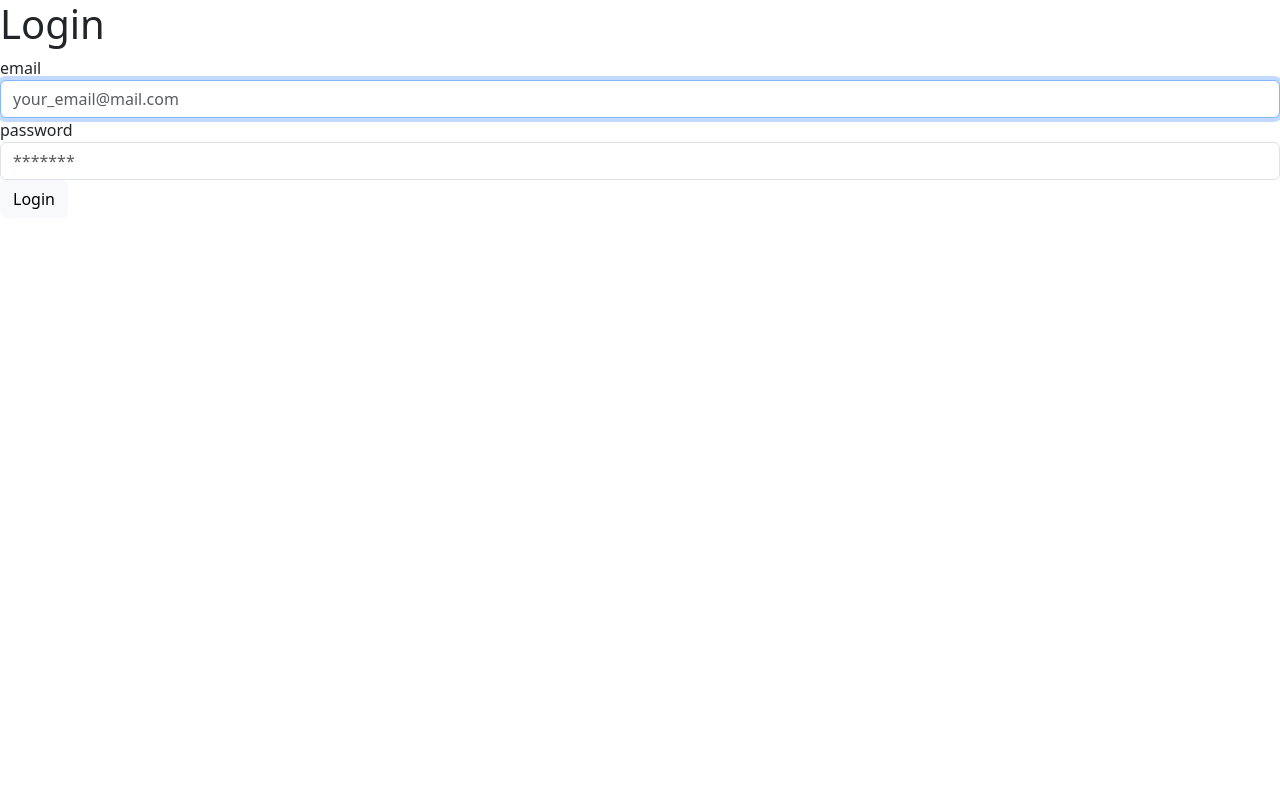
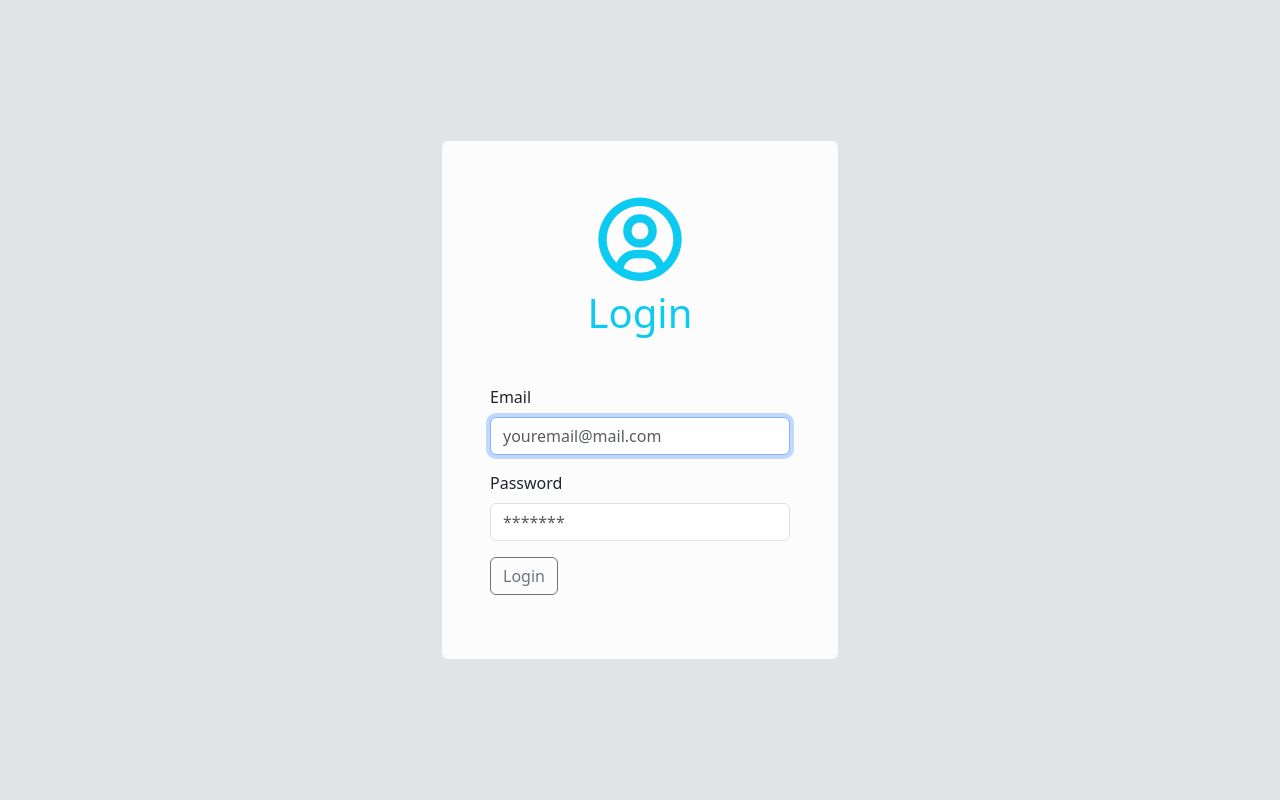
Before and after one commit to sthao8/bank, a Flask app: page /login in a window 1280 px wide. Run offline with Flask 3, Linux system fonts and the light colour scheme; parts of the project's set-up code (start-up, migrations or seed data) failed here and were passed over; some libraries are stand-ins or nearby versions.

Commit message:
error validation and login done

```diff
--- a/app.py
+++ b/app.py
@@ -52,6 +52,10 @@ def create_app():
         search_account_form = SearchAccountForm()
         return dict(search_account_form=search_account_form)
 
+    @app.context_processor
+    def inject_validation_failed():
+        return dict(validation_failed=False)
+
     return app
 
 
--- a/services/user_services.py
+++ b/services/user_services.py
@@ -61,4 +61,4 @@ class UserService():
         if user and verify_password(password, user.password):
             return user
         else:
-            raise ValueError("Invalid password")
+            raise ValueError("Invalid username or password")
--- a/static/css/style.css
+++ b/static/css/style.css
@@ -1,3 +1,48 @@
 .active {
     color:palevioletred;
 }
+
+.large_icon {
+    font-size: 100px;
+}
+
+html {
+    overflow: auto;
+    min-height: 100%;
+}
+
+body {
+    overflow: auto;
+    min-height: 100%;
+    height: 100vh;
+}
+
+form {
+    min-width: 300px;
+    max-width: 300px;
+}
+
+.brand-color
+{
+    color:royalblue;
+}
+
+.flashed-messages {
+    position: fixed;
+    top: 0;
+    left: 0; /*nav bar height*/
+    width: 100%;
+    z-index: 1050;
+}
+
+#offcanvasTrigger {
+    position: fixed;
+    left: 15px; /* Distance from left */
+    top: 15px; /* Distance from top */
+    z-index: 1050; /* Ensure it's above most other content */
+}
+
+.pushed-content {
+    transform: translateX(400px);
+    transition: transform 0.3s ease-in-out;
+}
--- a/templates/_formhelpers.html
+++ b/templates/_formhelpers.html
@@ -2,21 +2,21 @@
 
 {% macro render_field(field) %}
 
-<div class="form-group">
+<div class="form-group pb-3">
     {% if field.widget.input_type != "submit" %}
-        {{ field.label(class="form-control-label") }}
+        {{ field.label(class="form-label") }}
         {{ field(class="form-control" + (" is-invalid" if field.errors else "") + (" is-valid" if not field.errors and field.data else ""), **(field.render_kw or {})) }}
         {% if field.errors %}
             {% for error in field.errors %}
-            <span class="invalid-feedback">
+            <span class="invalid-feedback text-break ">
                 {{error}}
             </span>
             {% endfor %}
         {% else %}
-            <div class="invalid-feedback"></div>
+            <div class="invalid-feedback text-break"></div>
         {% endif %}
     {% else %}
-        {{ field(class="btn btn-light", **(field.render_kw or {})) }}
+        {{ field(class="btn btn-outline-secondary", **(field.render_kw or {})) }}
     {% endif %}
 </div>
 
--- a/templates/authentication/login.html
+++ b/templates/authentication/login.html
@@ -7,7 +7,13 @@
 {% endblock %}
 
 {% block main %}
-    <h1>Login</h1>
+    <div class="d-flex justify-content-center align-items-center min-vh-100">
+        <div class="row ">
+                <div class="bg-light-subtle rounded p-5 ">
+                    <div class="text-center text-secondary text-info ">
+                        <i class="bx bx-user-circle large_icon"></i>
+                        <h1 class="mb-5">Login</h1>
+                    </div>
 
                     <form action="{{ url_for('authentication.login') }}" method="post" class="needs-validation" novalidate>
                         {{ form.hidden_tag() }}
@@ -15,5 +21,9 @@
                             {{ render_field(form.password) }}
                         {{ render_field(form.submit) }}
                     </form>
+                </div>
+        </div>
+    </div>
+
 
 {% endblock %}
--- a/templates/base.html
+++ b/templates/base.html
@@ -5,44 +5,72 @@
     <head>
         <meta charset="UTF-8">
         <meta name="viewport" content="width=device-width, initial-scale=1.0">
-        <link rel="stylesheet" href="{{ url_for('static', filename='css/style.css') }}">
         <link rel="stylesheet" href="https://unpkg.com/boxicons@latest/css/boxicons.min.css">
         <link href="https://cdn.jsdelivr.net/npm/bootstrap@5.3.3/dist/css/bootstrap.min.css" rel="stylesheet" integrity="sha384-QWTKZyjpPEjISv5WaRU9OFeRpok6YctnYmDr5pNlyT2bRjXh0JMhjY6hW+ALEwIH" crossorigin="anonymous">
+        <link rel="stylesheet" href="{{ url_for('static', filename='css/style.css') }}">
         <title>{% block title %}{% endblock %} | Blueprint Bank</title>
     </head>
-    <body>
-        <!-- TODO: add a navbar here -->
+    <body class="bg-secondary-subtle d-flex flex-column min-vh-100">
+        <header>
             {% if current_user.is_authenticated %}
-            <a href="{{ url_for('authentication.logout') }}">Logout</a>
-            <a href="{{ url_for('customers.index') }}" class="{{ 'active' if active_page=='index' }}">Home</a>
-            <a href="{{ url_for('search.search_customer') }}" class="{{ 'active' if active_page=='search_customer' }}">Find customer</a>
-            <a href="{{ url_for('customers.register_customer') }}" class="{{ 'active' if active_page=='register_customer' }}">Register customer</a>
-            <a href="{{ url_for('users.crud_user') }}" class="{{ 'active' if active_page=='crud_user' }}">Manage users</a>
-            <form action="{{ url_for('search.search_account_number') }}" method="post" class="needs-validation" novalidate>
+            <ol>
+                <li></li><a href="{{ url_for('authentication.logout') }}">Logout</a></ol>
+                <li><a href="{{ url_for('customers.index') }}" class="{{ 'active' if active_page=='index' }}">Home</a></li>
+                <li><a href="{{ url_for('search.search_customer') }}" class="{{ 'active' if active_page=='search_customer' }}">Find customer</a></li>
+                <li><a href="{{ url_for('customers.register_customer') }}" class="{{ 'active' if active_page=='register_customer' }}">Register customer</a></li>
+                <li><a href="{{ url_for('users.crud_user') }}" class="{{ 'active' if active_page=='crud_user' }}">Manage users</a></li>
+                <li><form action="{{ url_for('search.search_account_number') }}" method="post" class="needs-validation" novalidate>
                         {{ search_account_form.hidden_tag() }}
                         {{ render_field(search_account_form.search_customer_id) }}
                         <div>
                             {{ render_field(search_account_form.submit) }}
                         </div>
                     </form>
+                </li>
+            </ol>
             {% endif %}
 
-        <header>
                 {% if get_flashed_messages() %}
-                <div role="alert">
+                    <div role="alert" class="alert alert-light  text-center flashed-messages alert-dismissible fade show  ">
                         {{ get_flashed_messages() | join(" ") }}
+                        <button type="button" class="btn-close" data-bs-dismiss="alert" aria-label="Close"></button>
                     </div>
                 {% endif %}
+
         </header>
         <main>
+            <div class="container-fluid">
                 {% block main %}{% endblock %}
+            </div>
         </main>
 
         <script>
+
             (() => {
                 'use strict'
 
-                // if a field(element) is invalid, add appropriate class name and message, otherwise hide
+                // Adapted from Bootstrap 5.3 documentation
+                // Fetch all the forms we want to apply custom Bootstrap validation styles to
+                const forms = document.querySelectorAll('.needs-validation');
+
+                if (forms.length === 0) {
+                    return;
+                }
+
+                // Reset form validation if empty or no fields have errors
+                function selectivelyResetFormValidation(form) {
+                    Array.from(form.elements).forEach(element => {
+                        if (!element.value) {
+                            element.classList.remove('is-valid', 'is-invalid');
+                        }
+                    });
+
+                    if (!form.querySelector('.is-invalid')) {
+                        form.classList.remove('was-validated');
+                    }
+                }
+
+                // If a field(element) is invalid, add appropriate class name and message; otherwise hide
                 function showErrors(element) {
                     const feedbackElement = element.nextElementSibling;
                     if (!element.validity.valid) {
@@ -57,8 +85,6 @@
                     }
                 }
 
-                // Fetch all the forms we want to apply custom Bootstrap validation styles to
-                const forms = document.querySelectorAll('.needs-validation')
 
                 // Loop over them and prevent submission
                 Array.from(forms).forEach(form => {
@@ -78,11 +104,22 @@
                         });
                     });
 
+                    // Reset validation if serverside errors
+                    var validationFailed = {{ validation_failed|tojson }};
+                    {% if form %}
+                        validationFailed = {{ validation_failed|tojson }} || {{ form.validation_failed|tojson }};
+                    {% endif %}
+
+                    if (validationFailed) {
+                        selectivelyResetFormValidation(form);
+                    }
+
                     // Show errors on input only after submission
                     Array.from(form.elements).forEach(element => {
                         element.addEventListener('input', function() {
-                            if (!form.classList.contains('was-validated')) return;
+                            if (form.classList.contains('was-validated') || validationFailed) {
                                 showErrors(element);
+                            }
                         });
                     });
                 });
--- a/views/authentication_pages.py
+++ b/views/authentication_pages.py
@@ -1,4 +1,4 @@
-from flask_login import login_user, login_required, logout_user
+from flask_login import login_user, login_required, logout_user, current_user
 from flask import redirect, url_for, flash, render_template, Blueprint
 
 from views.forms import LoginForm
@@ -18,6 +18,8 @@ def login():
             user = user_service.authenticate_user(form.email.data, form.password.data)
         except ValueError as error:
             flash(f"ERROR: {error}")
+            validation_failed = True
+            return render_template("authentication/login.html", form=form, validation_failed=validation_failed)
         else:
             login_user(user)
             return redirect(url_for("customers.index"))
--- a/views/forms.py
+++ b/views/forms.py
@@ -48,23 +48,23 @@ class PrefixedForm(FlaskForm):
 
 class LoginForm(FlaskForm):
     email = EmailField(
-        "email",
+        "Email",
         validators=[
             InputRequired(),
             Length(min=5, max=32),
-            Email(message="Bad email format")
+            Email(message="Unrecognized email format.")
         ],
         render_kw={
             "autofocus": True,
             "size": 20,
-            "placeholder": "your_email@mail.com"
+            "placeholder": "youremail@mail.com"
         }
     )
     password = PasswordField(
-        "password",
+        "Password",
         validators=[
             InputRequired(),
-            Length(min=8, max=32, message="Password between 8 and 32 characters")
+            Length(min=8, max=32, message="Password must be between 8 and 32 characters")
         ],
          render_kw={
             "size": 20,
@@ -73,9 +73,13 @@ class LoginForm(FlaskForm):
     )
     submit = SubmitField("Login")
 
+    @property
+    def validation_failed(self):
+        return bool(self.errors)
+
 class SearchAccountForm(FlaskForm):
     search_customer_id = StringField(
-        "customer id",
+        "Customer ID",
         render_kw={
             "size": 20,
             "placeholder": "1238",
@@ -91,6 +95,10 @@ class SearchAccountForm(FlaskForm):
     )
     submit = SubmitField("Search")
 
+    @property
+    def validation_failed(self):
+        return bool(self.errors)
+
 class SearchCustomerForm(PrefixedForm):
     class Meta:
         csrf = False
@@ -98,133 +106,145 @@ class SearchCustomerForm(PrefixedForm):
     field_prefix = "search_"
 
     search_first_name = StringField(
-        "first name",
+        "First name",
         render_kw={"placeholder": "Bob", "size": 20},
     )
 
     search_last_name = StringField(
-        "last name",
+        "Last name",
         render_kw={"placeholder": "Robertson", "size": 20},
     )
 
     search_city = StringField(
-        "city",
+        "City",
         render_kw={"placeholder": "Stockholm", "size": 20}
     )
 
     submit = SubmitField("Search")
 
+    @property
+    def validation_failed(self):
+        return bool(self.errors)
+
 class RegisterCustomerForm(PrefixedForm):
     field_prefix = "register_"
 
     register_first_name = StringField(
-        "first name",
+        "First name",
         validators=[Length(min=1, max=50, message="First name cannot exceed 50 characters."), InputRequired()],
         render_kw={"placeholder": "Bob", "size": 20, "autofocus": True}
     )
 
     register_last_name = StringField(
-        "last name",
+        "Last name",
         validators=[Length(min=1, max=50, message="Last name cannot exceed 50 characters."), InputRequired()],
         render_kw={"placeholder": "Robertson", "size": 20}
     )
 
     register_address = StringField(
-        "address",
+        "Address",
         validators=[Length(min=1, max=50, message="Address cannot exceed 50 characters."), InputRequired()],
         render_kw={"placeholder": "89 Viksängsgatan", "size": 20}
     )
 
     register_city = StringField(
-        "city",
+        "City",
         validators=[Length(min=1, max=50, message="City cannot exceed 50 characters."), InputRequired()],
         render_kw={"placeholder": "Stockholm", "size": 20}
     )
 
     register_postal_code = StringField(
-        "postal code",
+        "Postal code",
         validators=[Length(min=1, max=10, message="Postal code cannot exceed 50 characters."), InputRequired()],
         render_kw={"placeholder": "13245", "size": 20}
     )
 
     #TODO you need a custom check here in js to prevent submission
     register_birthday = DateField(
-        "birthday",
+        "Birthday",
         validators=[InputRequired(), Age()],
         render_kw={"placeholder": "birthday"}
     )
 
     register_national_id = StringField(
-        "national id",
+        "National id",
         validators=[Length(min=1, max=20, message="National ID cannot exceed 50 characters."), InputRequired()],
         render_kw={"placeholder": "12341212-1234"}
     )
 
     register_telephone = TelField(
-        "telephone",
+        "Telephone",
         validators=[Length(min=1, max=20, message="Telephone number cannot exceed 20 characters."), InputRequired()],
         render_kw={"placeholder": "123-123-22-55"}
     )
 
     register_email = EmailField(
-        "email",
+        "Email",
         validators=[Length(min=1, max=50, message="Email cannot exceed 50 characters."), InputRequired()],
         render_kw={"placeholder": "Bob.Robertson@mail.com"}
     )
 
     register_country = SelectField(
-        "country",
+        "Country",
         validate_choice=[InputRequired()]
     )
 
     submit = SubmitField("Register")
 
+    @property
+    def validation_failed(self):
+        return bool(self.errors)
+
 class RegisterUserForm(PrefixedForm):
     field_prefix = "register_"
 
     register_email = EmailField(
-        "email",
+        "Email",
         validators=[InputRequired(), Length(min=1, max=50, message="Email cannot exceed 50 characters.")],
         render_kw={"placeholder": "Bob.Robertson@mail.com", "autocomplete": "new-email"}
     )
 
     register_password = PasswordField(
-        "password",
+        "Password",
         validators=[InputRequired(), Length(min=8, max=32, message="Password must be between 8 and 32 characters")],
         render_kw={"placeholder": "********", "autocomplete": "new-password"}
     )
 
     register_confirm_password = PasswordField(
-        "conform password",
+        "Confirm password",
         validators=[InputRequired(), Length(min=8, max=32, message="Password must be between 8 and 32 characters"), EqualTo("register_password")],
         render_kw={"placeholder": "********", "autocomplete": "new-password"}
     )
 
     register_role = SelectField(
-        "role",
+        "Role",
         validators=[InputRequired()]
     )
 
     submit = SubmitField("Register")
 
+    @property
+    def validation_failed(self):
+        return bool(self.errors)
+
 class CrudUserForm(PrefixedForm):
     field_prefix = "crud_"
 
     crud_new_password = PasswordField(
-        "new password",
+        "New password",
         validators=[Optional(strip_whitespace=True), Length(min=8, max=32, message="Password must be between 8 and 32 characters")],
         render_kw={"placeholder": "********", "autocomplete": "new-password"}
     )
 
     crud_confirm_password = PasswordField(
-        "confirm password",
+        "Confirm password",
         validators=[Optional(strip_whitespace=True), Length(min=8, max=32, message="Password must be between 8 and 32 characters"),
                     EqualTo("crud_new_password")],
         render_kw={"placeholder": "********", "autocomplete": "new-password"}
     )
 
     crud_role = SelectField(
-        "role",
+        "Role",
         validators=[]
     )
 
@@ -237,21 +257,25 @@ class CrudUserForm(PrefixedForm):
 
     submit_activate = SubmitField("Activate")
 
+    @property
+    def validation_failed(self):
+        return bool(self.errors)
+
 
 class TransactionForm(PrefixedForm):
     field_prefix = "trans_"
 
     trans_accounts = SelectField(
-        "accounts",
+        "Account(s)",
         validators=[InputRequired()],
         render_kw={"placeholder": "accounts"})
 
     trans_type = SelectField(
-        "type",
+        "Type",
         validators=[InputRequired()])
 
     trans_amount = DecimalField(
-        "amount",
+        "Amount",
         use_locale=False,
         places=2,
         validators=[InputRequired(), NumberRange(min=0.01, message="deposit/withdrawal amount cannot be less than 0.")],
@@ -260,21 +284,25 @@ class TransactionForm(PrefixedForm):
 
     submit = SubmitField()
 
+    @property
+    def validation_failed(self):
+        return bool(self.errors)
+
 class TransferForm(PrefixedForm):
     field_prefix = "transfer_"
 
     transfer_account_from = SelectField(
-        "account from",
+        "Account from",
         validators=[InputRequired(), CheckThatTwoFieldsDoNotMatch("transfer_account_to", "You have choosen the same account.")]
     )
 
     transfer_account_to = SelectField(
-        "account to",
+        "Account to",
         validators=[InputRequired(), CheckThatTwoFieldsDoNotMatch("transfer_account_from", "You have choosen the same account.")]
     )
 
     transfer_amount = DecimalField(
-        "amount",
+        "Amount",
         places=2,
         use_locale=False,
         validators=[InputRequired(), NumberRange(min=0.01, message="Transfer amount cannot be less than 0.")],
@@ -282,3 +310,7 @@ class TransferForm(PrefixedForm):
     )
 
     submit = SubmitField()
+
+    @property
+    def validation_failed(self):
+        return bool(self.errors)
```
Lines whose indentation alone changed are shown as unchanged.
